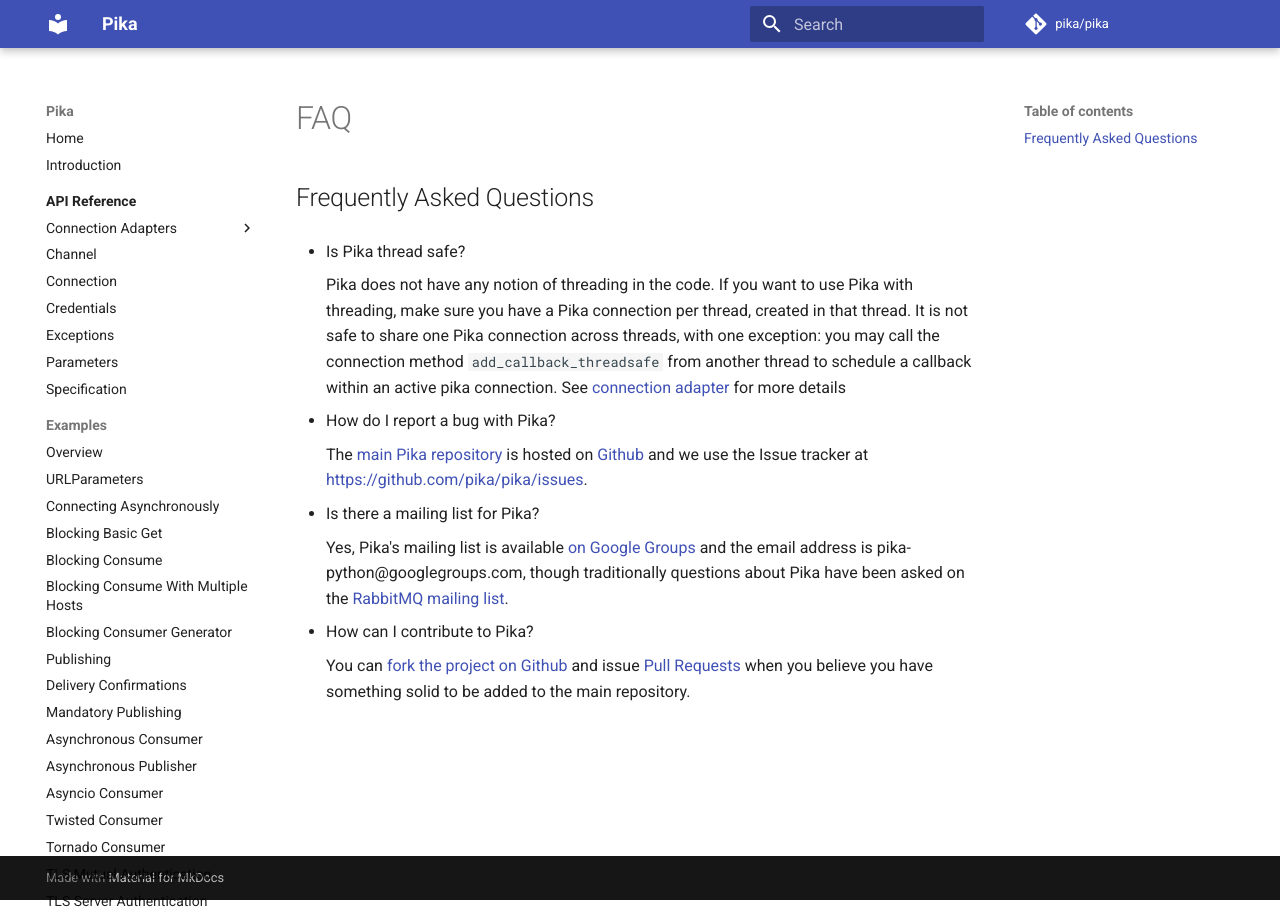
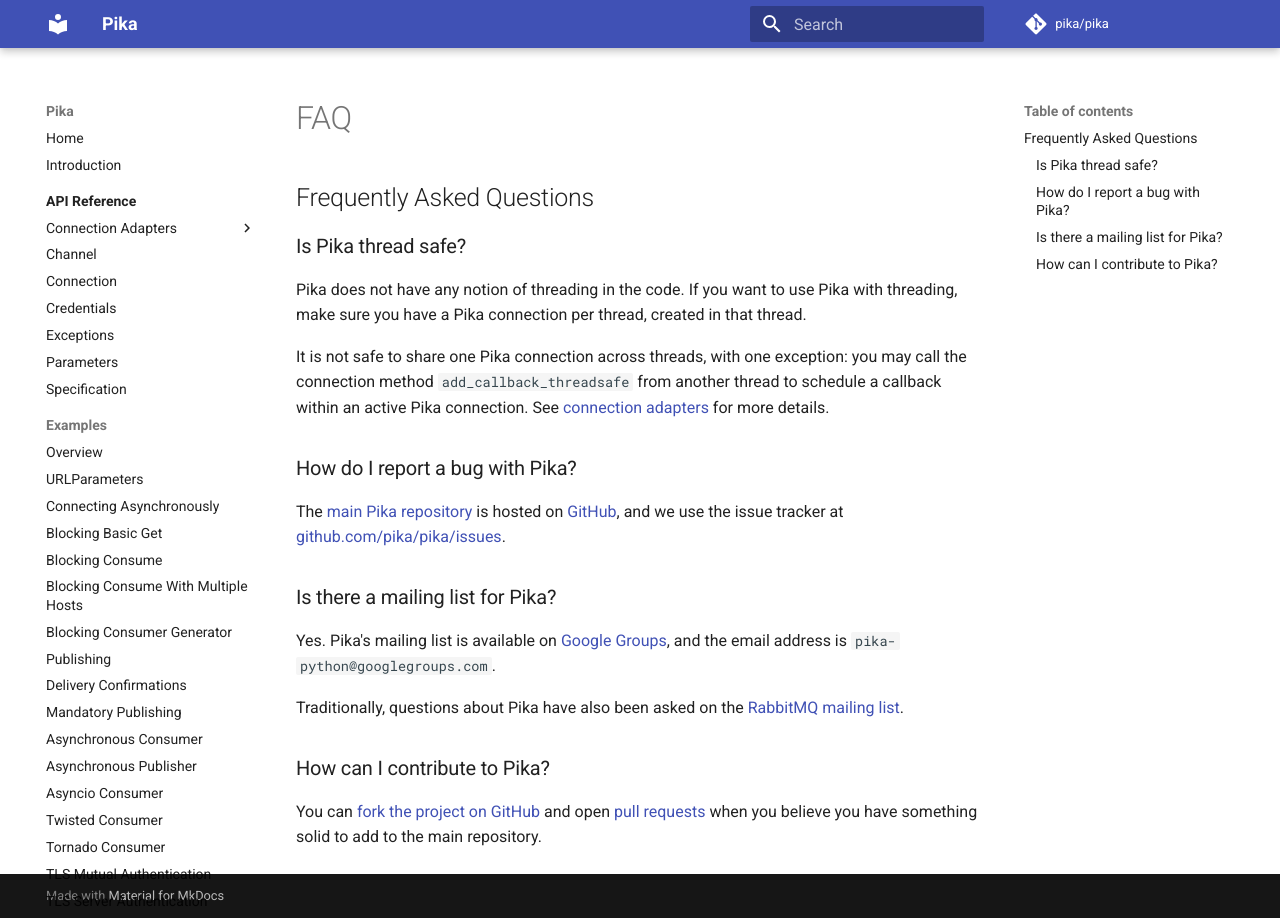
Before and after one commit to pika/pika, an MkDocs documentation site: the page built from docs/faq.md, in a window 1280 px wide. Built offline with MkDocs 1.6.1 and Material for MkDocs 9.7.7, drawn with Linux system fonts in a browser that asks for light colours; comment, search, counter and statistics services are not loaded; the version menu is left out.

Commit message:
Refactor FAQ section in documentation for clarity and formatting

```diff
--- a/docs/faq.md
+++ b/docs/faq.md
@@ -1,17 +1,35 @@
 ## Frequently Asked Questions
 
-- Is Pika thread safe?
+### Is Pika thread safe?
 
-    Pika does not have any notion of threading in the code. If you want to use Pika with threading, make sure you have a Pika connection per thread, created in that thread. It is not safe to share one Pika connection across threads, with one exception: you may call the connection method `add_callback_threadsafe` from another thread to schedule a callback within an active pika connection. See [connection adapter](modules/adapters/index.md) for more details
+Pika does not have any notion of threading in the code. If you want to use
+Pika with threading, make sure you have a Pika connection per thread, created
+in that thread.
 
-- How do I report a bug with Pika?
+It is not safe to share one Pika connection across threads, with one
+exception: you may call the connection method `add_callback_threadsafe` from
+another thread to schedule a callback within an active Pika connection. See
+[connection adapters](modules/adapters/index.md) for more details.
 
-    The [main Pika repository](https://github.com/pika/pika) is hosted on [Github](https://github.com) and we use the Issue tracker at [https://github.com/pika/pika/issues](https://github.com/pika/pika/issues).
+### How do I report a bug with Pika?
 
-- Is there a mailing list for Pika?
+The [main Pika repository](https://github.com/pika/pika) is hosted on
+[GitHub](https://github.com), and we use the issue tracker at
+[github.com/pika/pika/issues](https://github.com/pika/pika/issues).
 
-    Yes, Pika's mailing list is available [on Google Groups](https://groups.google.com/forum/?fromgroups#!forum/pika-python) and the email address is pika-python@googlegroups.com, though traditionally questions about Pika have been asked on the [RabbitMQ mailing list](https://groups.google.com/forum/#!forum/rabbitmq-users).
+### Is there a mailing list for Pika?
 
-- How can I contribute to Pika?
+Yes. Pika's mailing list is available on
+[Google Groups](https://groups.google.com/g/pika-python),
+and the email address is `pika-python@googlegroups.com`.
 
-    You can [fork the project on Github](https://help.github.com/en/articles/fork-a-repo/) and issue [Pull Requests](https://help.github.com/en/articles/about-pull-requests/) when you believe you have something solid to be added to the main repository.
+Traditionally, questions about Pika have also been asked on the
+[RabbitMQ mailing list](https://groups.google.com/g/rabbitmq-users).
+
+### How can I contribute to Pika?
+
+You can
+[fork the project on GitHub](https://help.github.com/en/articles/fork-a-repo/)
+and open
+[pull requests](https://help.github.com/en/articles/about-pull-requests/)
+when you believe you have something solid to add to the main repository.
```
